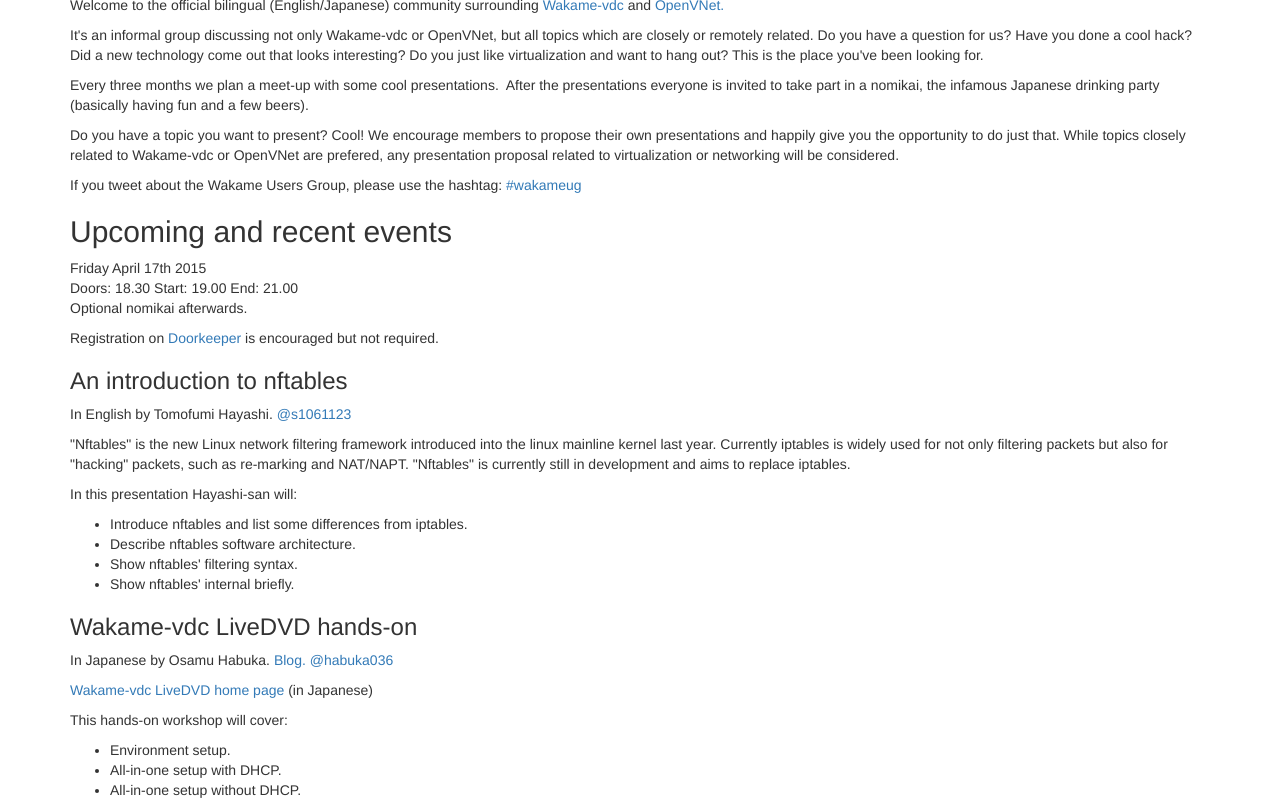
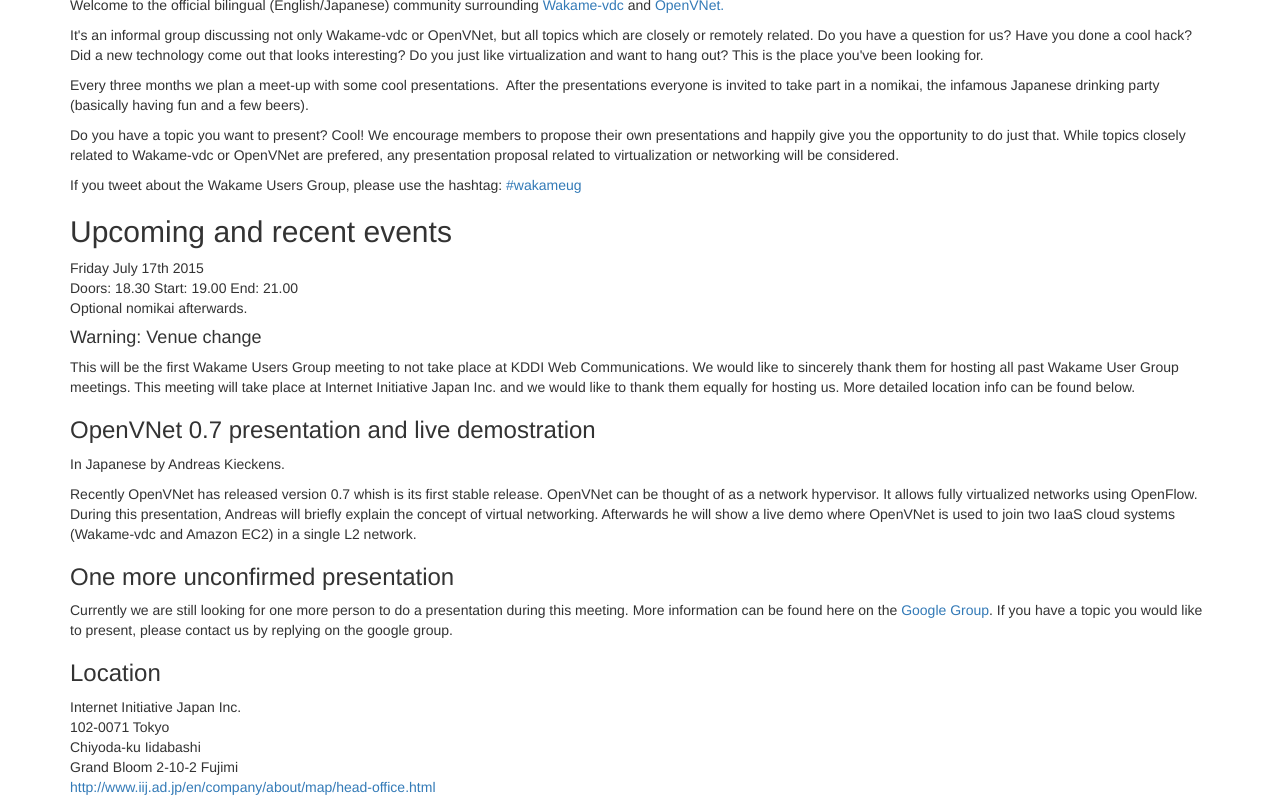
Before and after one commit to wakame/wakame.github.io, a Jekyll site: the page built from index.html, in a window 1280 px wide and 1400 px high, scrolled down 197 px. Shown: the top 802 px of the window. Built offline with Jekyll 4.4.1, drawn with Linux system fonts in a browser that asks for light colours; nearby versions of some CDN libraries; library files that are not in the unit come from our copies; some of the changed text lies outside the part shown; grey boxes are pictures that could not be loaded.

Commit message:
Updated the homepage to hold info on the new meeting

```diff
--- a/index.html
+++ b/index.html
@@ -16,58 +16,34 @@
 
 <h2>Upcoming and recent events</h2>
 
-<p>Friday April 17th 2015<br />
+<p>Friday July 17th 2015<br />
 Doors: 18.30 Start: 19.00 End: 21.00<br />
 Optional nomikai afterwards.</p>
 
-<p>Registration on <a href="https://wakame.doorkeeper.jp/events/23118">Doorkeeper</a> is encouraged but not required.</p>
+<!--<p>Registration on <a href="https://wakame.doorkeeper.jp/events/23118">Doorkeeper</a> is encouraged but not required.</p>-->
 
-<h3>An introduction to nftables</h3>
+<h4>Warning: Venue change</h4>
 
-<p>In English by Tomofumi Hayashi. <a href="https://twitter.com/s1061123">@s1061123</a></p>
+<p>This will be the first Wakame Users Group meeting to not take place at KDDI Web Communications. We would like to sincerely thank them for hosting all past Wakame User Group meetings. This meeting will take place at Internet Initiative Japan Inc. and we would like to thank them equally for hosting us. More detailed location info can be found below.</p>
 
-<p>"Nftables" is the new Linux network filtering framework introduced into the linux mainline kernel last year. Currently iptables is widely used for not only filtering packets but also for "hacking" packets, such as re-marking and NAT/NAPT. "Nftables" is currently still in development and aims to replace iptables.</p>
+<h3>OpenVNet 0.7 presentation and live demostration</h3>
 
-<p>In this presentation Hayashi-san will:</p>
+<p>In Japanese by Andreas Kieckens.</p>
 
-<ul>
-  <li>Introduce nftables and list some differences from iptables.</li>
-  <li>Describe nftables software architecture.</li>
-  <li>Show nftables' filtering syntax.</li>
-  <li>Show nftables' internal briefly.</li>
-</ul>
+<p>Recently OpenVNet has released version 0.7 whish is its first stable release. OpenVNet can be thought of as a network hypervisor. It allows fully virtualized networks using OpenFlow. During this presentation, Andreas will briefly explain the concept of virtual networking. Afterwards he will show a live demo where OpenVNet is used to join two IaaS cloud systems (Wakame-vdc and Amazon EC2) in a single L2 network.</p>
 
-<h3>Wakame-vdc LiveDVD hands-on</h3>
+<h3>One more unconfirmed presentation</h3>
 
-<p>In Japanese by Osamu Habuka. <a href="http://blog.osamu.habuka.jp/">Blog.</a> <a href="https://twitter.com/habuka036">@habuka036</a>
-
-<p><a href="https://github.com/axsh/iso-no-wakame/wiki/LiveDVDの使い方">Wakame-vdc LiveDVD home page</a> (in Japanese)</p>
-
-<p>This hands-on workshop will cover:</p>
-
-<ul>
-  <li>Environment setup.</li>
-  <li>All-in-one setup with DHCP.</li>
-  <li>All-in-one setup without DHCP.</li>
-  <li>Setup on multiple hosts.</li>
-  <li>The LiveDVD build process.</li>
-</ul>
-
-<p>Wakame-vdc LiveDVD system requirements:<p>
-
-<ul>
-  <li>It will run on any laptop with a DVD drive.</li>
-  <li>It is confirmed to be working on KVM and VirtualBox virtual machines. VMWare will probably work as well but is unconfirmed.</li>
-</ul>
+Currently we are still looking for one more person to do a presentation during this meeting. More information can be found here on the <a href="https://groups.google.com/forum/#!topic/wakame-ug/YQMUqc4VlYk">Google Group</a>. If you have a topic you would like to present, please contact us by replying on the google group.
 
 <h3>Location</h3>
 
 <p>
-  KDDI Web Communications<br />
-  102-0083 Tokyo-to<br />
-  Chiyoda-ku Kojimachi 3-6<br />
-  Sumitomo Fudousan Kojimachi Building No. 3<br />
-  <a href="http://www.kddi-webcommunications.co.jp/english/about/access.html">http://www.kddi-webcommunications.co.jp/english/about/access.html</a>
+  Internet Initiative Japan Inc.<br />
+  102-0071 Tokyo<br />
+  Chiyoda-ku Iidabashi<br />
+  Grand Bloom 2-10-2 Fujimi<br />
+  <a href="http://www.iij.ad.jp/en/company/about/map/head-office.html">http://www.iij.ad.jp/en/company/about/map/head-office.html</a>
 </p>
 
-<iframe width="100%" height="350" frameborder="0" scrolling="no" marginheight="0" marginwidth="0" src="https://maps.google.com/maps?f=q&amp;source=s_q&amp;hl=en&amp;geocode=&amp;q=%E6%9D%B1%E4%BA%AC%E9%83%BD%E5%8D%83%E4%BB%A3%E7%94%B0%E5%8C%BA%E9%BA%B9%E7%94%BA3-6+%E4%BD%8F%E5%8F%8B%E4%B8%8D%E5%8B%95%E7%94%A3%E9%BA%B9%E7%94%BA%E3%83%93%E3%83%AB3%E5%8F%B7%E9%A4%A8&amp;ie=UTF8&amp;hq=%E4%BD%8F%E5%8F%8B%E4%B8%8D%E5%8B%95%E7%94%A3%E9%BA%B9%E7%94%BA%E3%83%93%E3%83%AB3%E5%8F%B7%E9%A4%A8&amp;hnear=Japan,+T%C5%8Dky%C5%8D-to,+Chiyoda-ku,+K%C5%8Djimachi,+%EF%BC%93%E4%B8%81%E7%9B%AE%EF%BC%96&amp;t=m&amp;ll=35.684651,139.7385&amp;spn=0.006295,0.006295&amp;output=embed&iwloc=near"></iframe><br /><small><a href="https://maps.google.com/maps?f=q&amp;source=embed&amp;hl=en&amp;geocode=&amp;q=%E6%9D%B1%E4%BA%AC%E9%83%BD%E5%8D%83%E4%BB%A3%E7%94%B0%E5%8C%BA%E9%BA%B9%E7%94%BA3-6+%E4%BD%8F%E5%8F%8B%E4%B8%8D%E5%8B%95%E7%94%A3%E9%BA%B9%E7%94%BA%E3%83%93%E3%83%AB3%E5%8F%B7%E9%A4%A8&amp;ie=UTF8&amp;hq=%E4%BD%8F%E5%8F%8B%E4%B8%8D%E5%8B%95%E7%94%A3%E9%BA%B9%E7%94%BA%E3%83%93%E3%83%AB3%E5%8F%B7%E9%A4%A8&amp;hnear=Japan,+T%C5%8Dky%C5%8D-to,+Chiyoda-ku,+K%C5%8Djimachi,+%EF%BC%93%E4%B8%81%E7%9B%AE%EF%BC%96&amp;t=m&amp;ll=35.684651,139.7385&amp;spn=0.006295,0.006295" style="color:#0000FF;text-align:left">View Larger Map</a></small>
+<iframe src="https://www.google.com/maps/embed?pb=!1m18!1m12!1m3!1d6480.150826696527!2d139.7471823048627!3d35.699761779369624!2m3!1f0!2f0!3f0!3m2!1i1024!2i768!4f13.1!3m3!1m2!1s0x1526bba6d605c7df%3A0xc551410529c0584c!2z77yI5qCq77yJ44Kk44Oz44K_44O844ON44OD44OI44Kk44OL44K344Ki44OG44Kj44OW!5e0!3m2!1sen!2sus!4v1435913751995" width="100%" height="450" frameborder="0" style="border:0" allowfullscreen></iframe>
```
